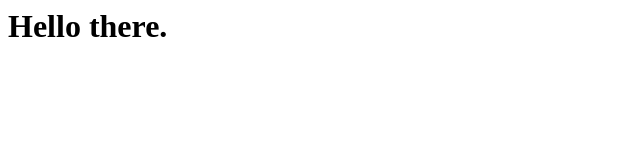
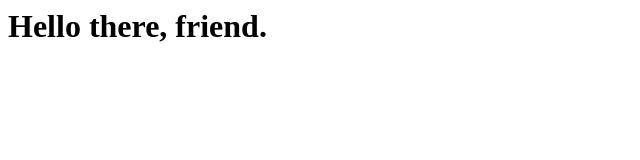
Before and after one commit to pfulton/qrcode-bot-app, a plain HTML site: page index.html in a window 1280 px wide. Shown: the whole page, without its empty margins (0-640 px from the left). Drawn offline with Linux system fonts and the light colour scheme.

Commit message:
commit to test PR deploys

```diff
--- a/index.html
+++ b/index.html
@@ -1 +1 @@
-<h1>Hello there.</h1>
+<h1>Hello there, friend.</h1>
```
